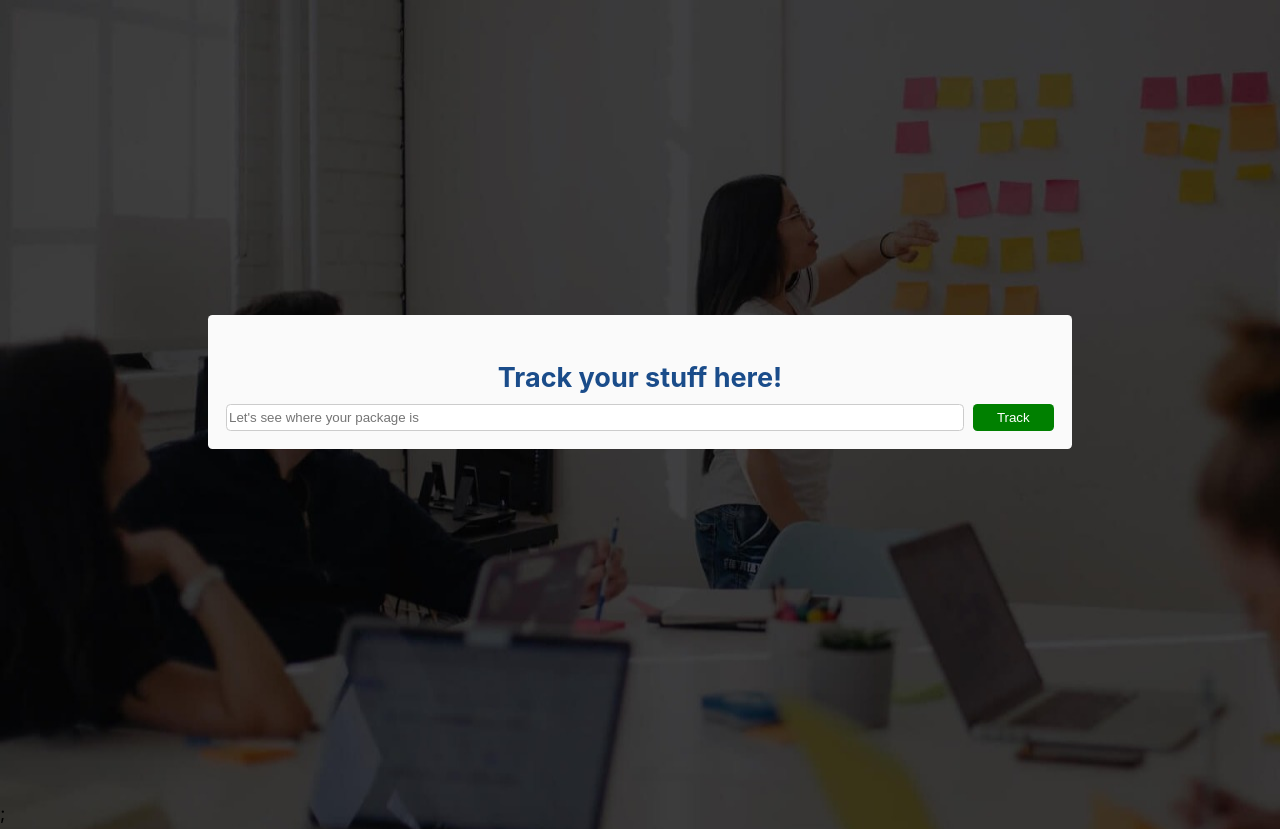
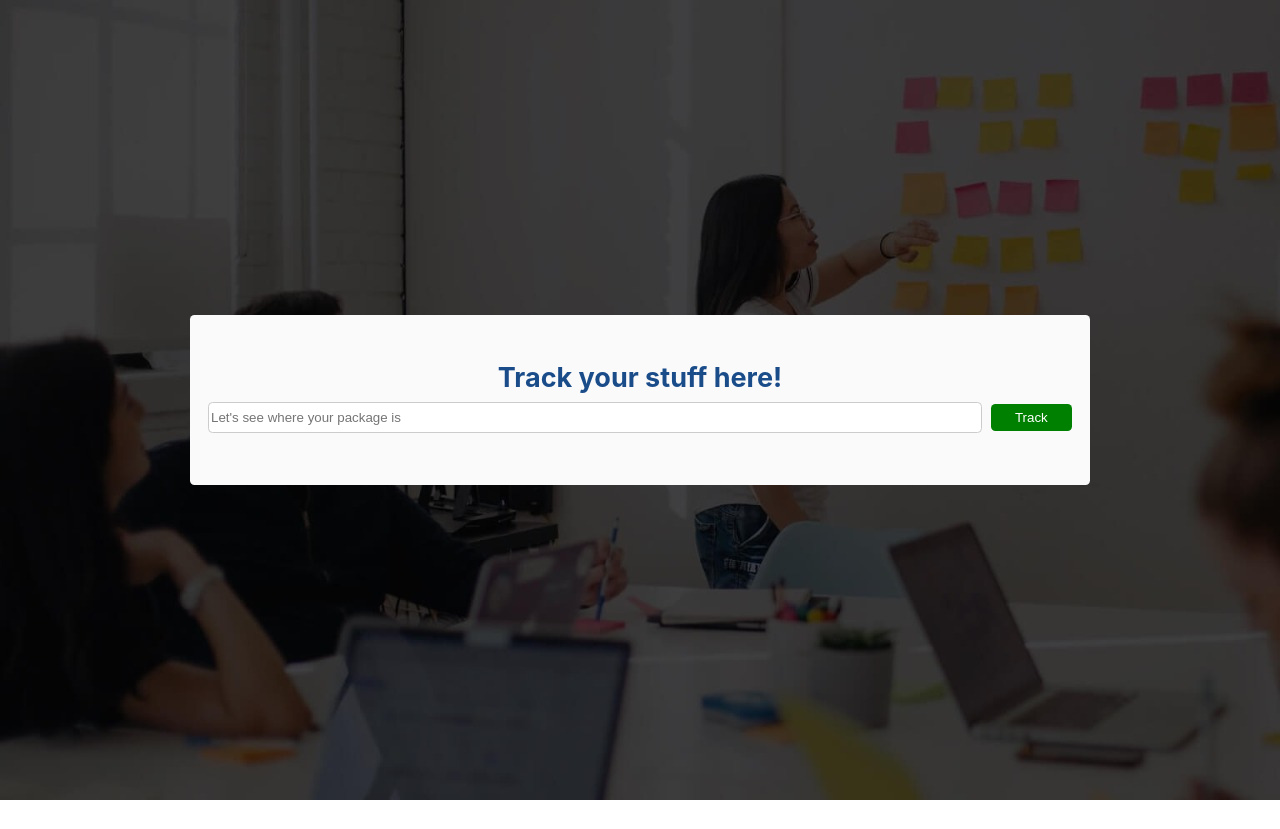
Before and after one commit to Wikidani/s10info, a Next.js app: page / in a window 1280 px wide. After the commit the page ends 800 px from the top, so only its background shows below. Built offline with nearby package versions, Linux system fonts and the light colour scheme.

Commit message:
initial stuff here

```diff
--- a/pages/_app.js
+++ b/pages/_app.js
@@ -4,7 +4,7 @@ import bg from '../public/bg.jpg'
 export default function App({ Component, pageProps }) {
     return (
         <>
-            <Component {...pageProps} />;
+            <Component {...pageProps} />
         </>
     );
 }
--- a/pages/index.js
+++ b/pages/index.js
@@ -1,18 +1,17 @@
 import Head from 'next/head';
 import { useState } from 'react';
 import utilStyles from '../styles/utils.module.css';
-import { S10 } from "../node_modules/s10"
+import { useRouter } from 'next/router';
 
 export default function Home() {
+  const router = useRouter();
   function calculateCheckDigit(firstEightDigits) {
     if (!firstEightDigits) {
       throw new Error('Empty or incorrect first eight digits passed.');
     }
-
     if (typeof firstEightDigits === 'number') {
       firstEightDigits = firstEightDigits.toString().padStart(8, '0');
     }
-
     const digits = firstEightDigits.split('');
     const sum = digits[0] * 8
       + digits[1] * 6
@@ -22,17 +21,13 @@ export default function Home() {
       + digits[5] * 5
       + digits[6] * 9
       + digits[7] * 7;
-
     let checkDigit = 11 - (sum % 11);
-
     if (checkDigit === 10) {
       return 0;
     }
-
     if (checkDigit === 11) {
       return 5;
     }
-
     return checkDigit;
   }
 
@@ -40,31 +35,32 @@ export default function Home() {
     if (!trackingNumber) {
       return false;
     }
-
     if (trackingNumber.length !== 13) {
       return false;
     }
-
     if (!trackingNumber.match(/[A-Z]{2}\d{9}[A-Z]{2}/)) {
       return false;
     }
-
     const eightNumbers = trackingNumber.substr(2, 8);
     const checkDigit = parseInt(trackingNumber.substr(10, 1));
     const expectedCheckDigit = calculateCheckDigit(eightNumbers);
-
     if (checkDigit === expectedCheckDigit) {
       return true;
     }
     return false;
   }
+
   const [isInputOk, setIsInputOk] = useState(true);
   const [inputContent, setInputContent] = useState('');
+  const handleTrackButtonClick = () => {
 
-  const handleTrackButtonClick = () => {
     if (trackingNumberIsValid(inputContent)) {
-      console.log("das rite nigga")
       setIsInputOk(true)
+      router.push({
+        pathname: '/tracker',
+        //packageId: { inputContent },
+        query: { packageId: inputContent },
+      });
     } else {
       console.log("dat shit wack")
       setIsInputOk(false)
@@ -81,7 +77,7 @@ export default function Home() {
         <title> Track your stuff! </title>
       </Head>
       <div className={utilStyles.cardStyle}>
-        <div className={utilStyles.searchBarStyle}>
+        <div className={utilStyles.card}>
           <div className={utilStyles.titleContainer}>
             <h2 className={utilStyles.title} > Track your stuff here!</h2>
           </div>
@@ -106,5 +102,5 @@ export default function Home() {
         </div>
       </div>
     </>
-  );
+  )
 }
--- /dev/null
+++ b/styles/Tracker.module.css
@@ -0,0 +1,29 @@
+.cardContainer {
+  max-width: 48rem;
+  padding: 1rem;
+  margin: auto 0rem;
+  align-items: center;
+  justify-content: center;
+}
+
+.backToHome {
+  margin: 3rem 0 0;
+}
+
+.trackingContainer {
+  background-color: #fafafa;
+  margin: 1rem;
+  padding: 1rem;
+  position: relative;
+  box-sizing: content-box;
+  width: 30rem;
+}
+
+.card {
+  background-color: aqua;
+  box-sizing: content-box;
+  width: 100%;
+}
+.aa{
+  display: block;
+}
--- a/styles/globals.css
+++ b/styles/globals.css
@@ -7,13 +7,10 @@ body {
   line-height: 1.6;
   font-size: 18px;
   background-image: url(../public/bg.jpg);
-  overflow: hidden;
-
-
-}
-
-* {
-  box-sizing: border-box;
+  background-size: auto;
+  width: 100%;
+  height: 100%;
+  display: flex;
 }
 
 a {
@@ -31,6 +28,11 @@ img {
 }
 
 #__next {
-  height: 100%;
-  position: relative
+  position: relative;
+  display: flex;
+  flex-direction: column;
+  align-items: center;
+  margin: auto;
+  box-sizing: content-box;
+  width: 100%;
 }
--- a/styles/utils.module.css
+++ b/styles/utils.module.css
@@ -15,16 +15,7 @@
 
 }
 
-.searchBarStyle {
-  display: flex;
-  justify-content: center;
-  flex-direction: column;
-  width: 48rem;
-  background-color: #fafafa;
-  padding: 1rem;
-  border-radius: .25rem;
-  margin-bottom: 2rem;
-}
+
 
 .searchComponents {
   display: flex;
@@ -38,11 +29,22 @@
 
 .cardStyle {
   display: flex;
+  flex-direction: column;
   justify-content: center;
   align-items: center;
-  min-height: 100vh;
-  flex-direction: column;
+  box-sizing: content-box;
+  width: 48rem;
+  border-radius: 0.25rem;
+  position: relative;
+  padding: 1rem;
+  background-color: #fafafa;
+
+}
+
+.card {
   border-radius: .25rem;
+  margin-bottom: 2rem;
+  width: 100%;
 }
 
 .trackButton {
```
Also changed, not shown: Components/layout.js (deleted, +0 -7 lines), components/card.js (added, +34 -0 lines), components/styles.module.css (added, +13 -0 lines), pages/tracker.js (added, +53 -0 lines), pages/tracker/tracker.js (deleted, +0 -17 lines), styles/Layout.module.css (deleted, +0 -12 lines).
